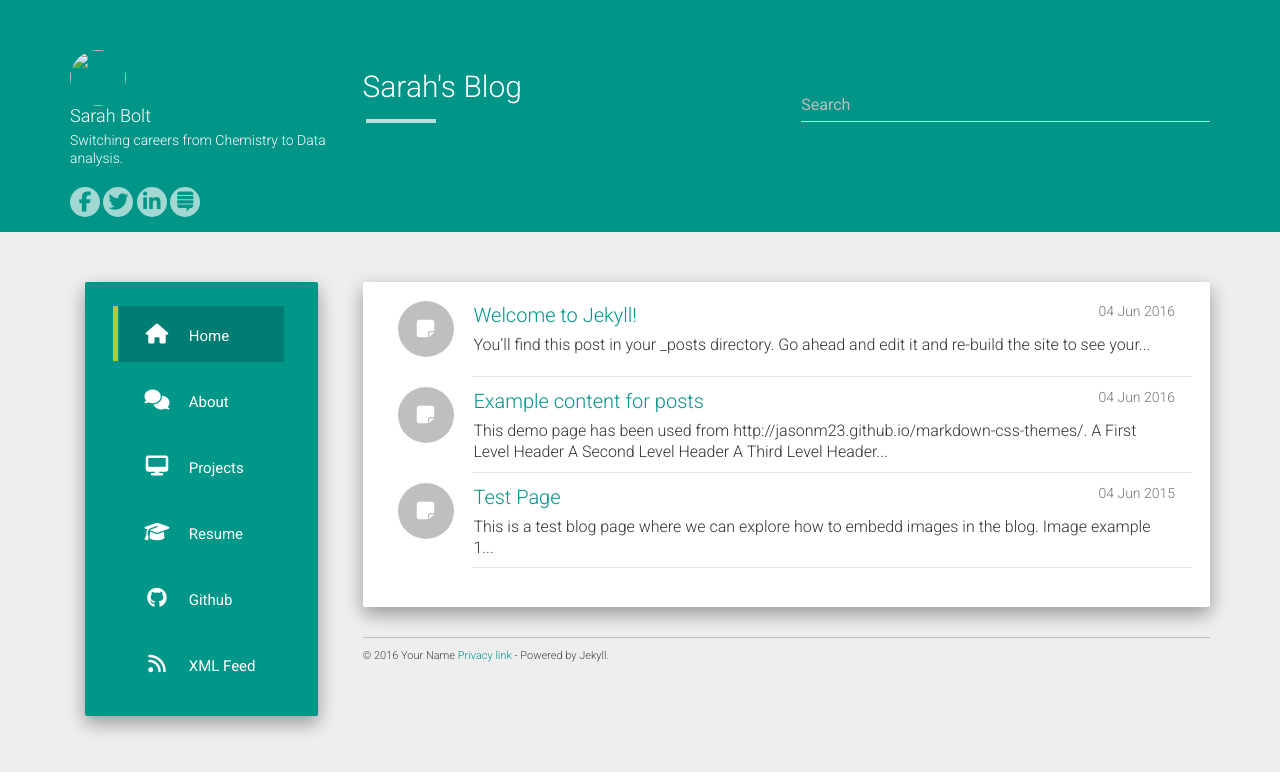
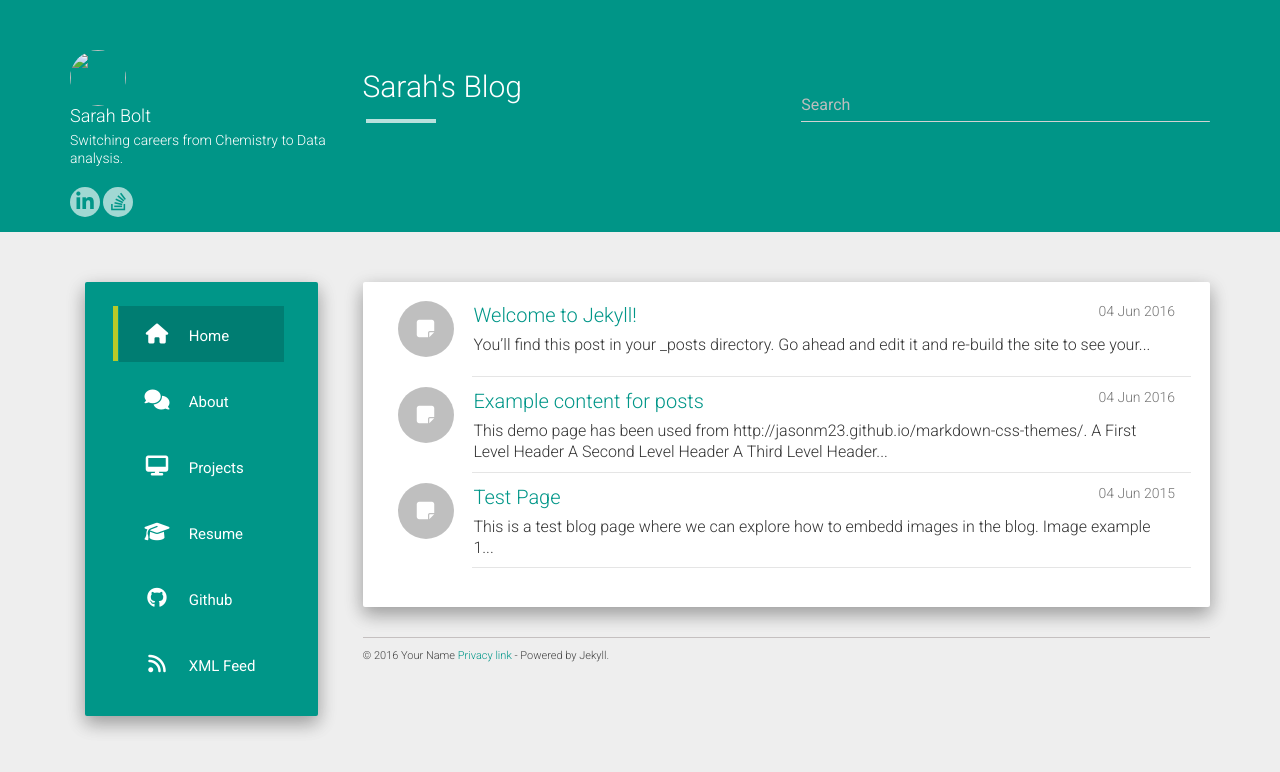
Before and after one commit to sdf94/sdf94.github.io, a Jekyll site: the page built from index.html, in a window 1280 px wide. Shown: the top 772 px of the page. Built offline with Jekyll 4.4.1, drawn with Linux system fonts in a browser that asks for light colours; nearby versions of some CDN libraries; the list of posts is cut into pages by our own code.

Commit message:
Update Social.json

```diff
--- a/_data/social.json
+++ b/_data/social.json
@@ -1,18 +1,10 @@
 [
   {
-    "icon": "fa-facebook",
-    "link": ""
+    "icon": "fa-linkedin",
+    "link": "https://www.linkedin.com/in/sarah-floris/"
   },
   {
-    "icon": "fa-twitter",
-    "link": ""
-  },
-  {
-    "icon": "fa-linkedin",
-    "link": ""
-  },
-  {
-    "icon": "fa-stack-exchange",
-    "link": ""
+    "icon": "fa-stack-overflow",
+    "link": "https://stackoverflow.com/users/8572456/goldengenova"
   }
 ]
```
